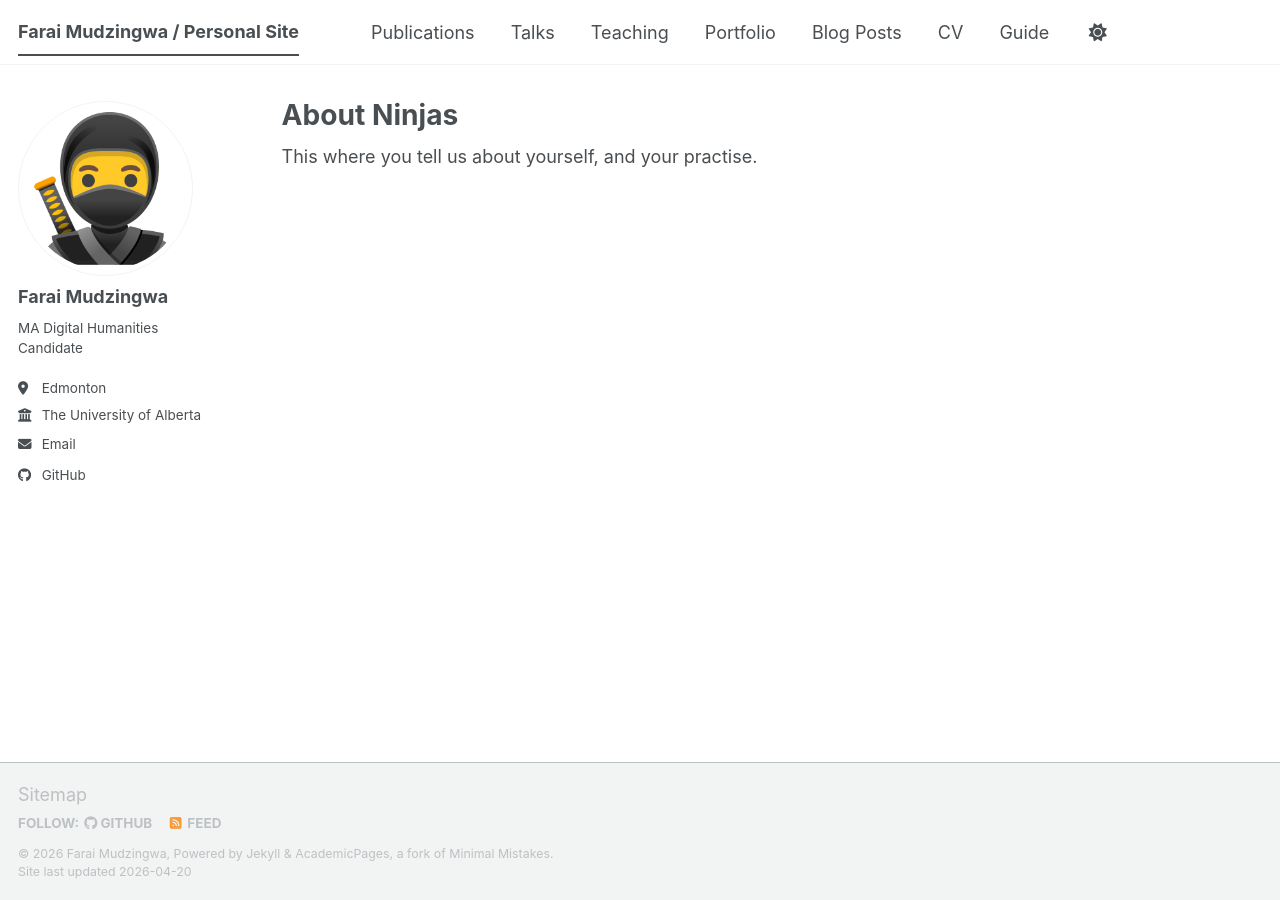
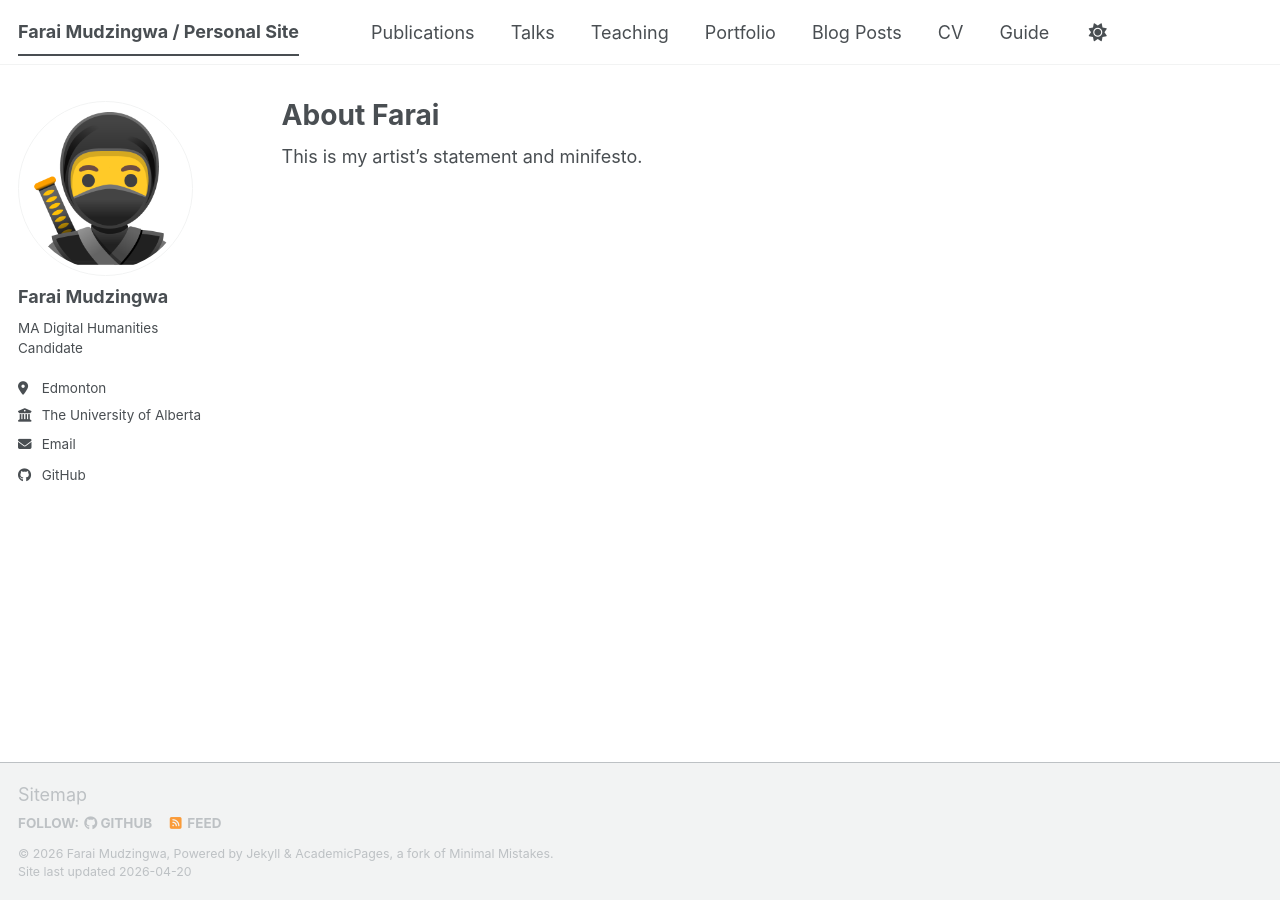
Before and after one commit to farai263/me, a Jekyll site: the page built from _pages/about.md, in a window 1280 px wide. Built offline with Jekyll 4.4.1, drawn with Linux system fonts in a browser that asks for light colours; a script bundle is joined from its source files by our own code; library files that are not in the unit come from our copies.

Commit message:
Update about.md

```diff
--- a/_pages/about.md
+++ b/_pages/about.md
@@ -1,10 +1,10 @@
 ---
 permalink: /
-title: "About Ninjas"
+title: "About Farai"
 author_profile: true
 redirect_from:
   - /about/
   - /about.html
 ---
 
-This where you tell us about yourself, and your practise.
+This is my artist's statement and minifesto.
```
